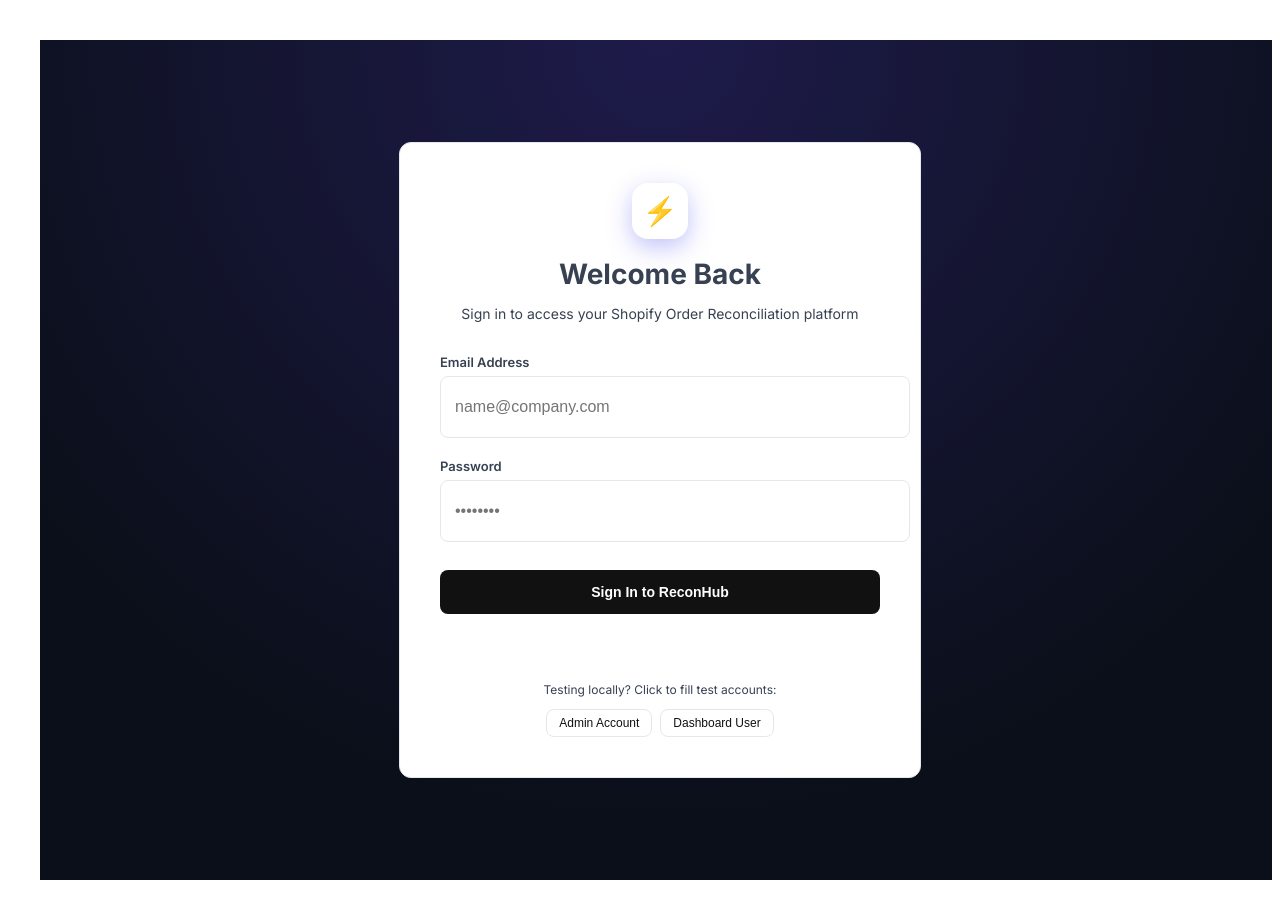
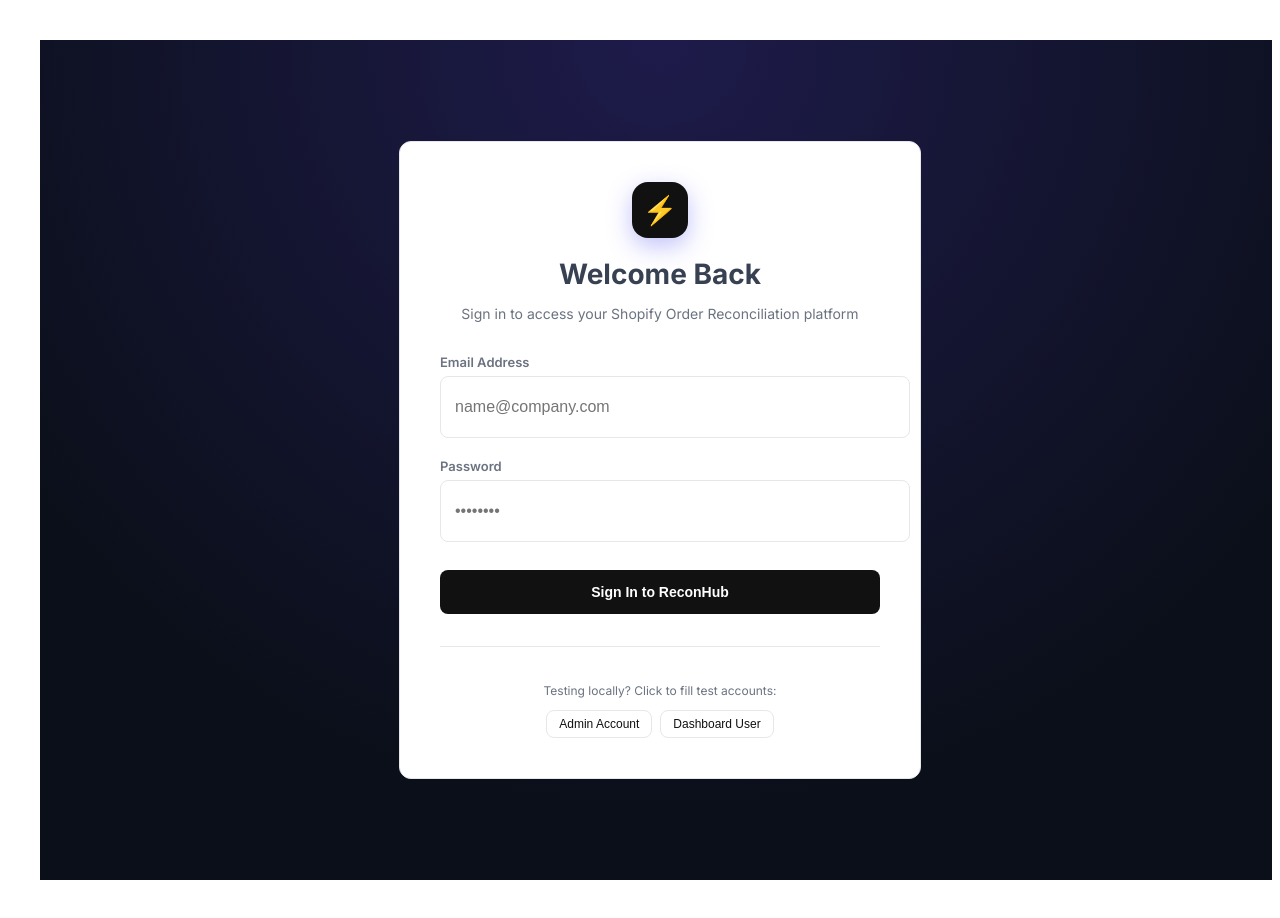
Before and after one commit to Mahima0824/shopify-connection, a Next.js app in the folder frontend/: page /login in a window 1280 px wide. Built offline with nearby package versions, Linux system fonts and the light colour scheme; no server answers.

Commit message:
feat: add legacy var aliases so old pages keep rendering

```diff
--- a/frontend/app/globals.css
+++ b/frontend/app/globals.css
@@ -7,6 +7,9 @@
   --on-primary:#ffffff; --on-dark:#ffffff; --on-dark-soft:#a1a1aa;
   --accent:#3b82f6; --pastel-orange:#fb923c; --pastel-pink:#ec4899; --pastel-violet:#8b5cf6; --pastel-emerald:#34d399;
   --success:#10b981; --warning:#f59e0b; --error:#ef4444;
+  /* Legacy var aliases — same goal as class shims above: old pages keep rendering until Task 5. */
+  --text-muted:#6b7280; --border-color:#e5e7eb; --danger:#ef4444;
+  --accent-primary:#3b82f6; --accent-gradient:#111111;
 }
 body{background:var(--canvas);color:var(--body);font-family:'Inter',-apple-system,'Segoe UI',Roboto,sans-serif;}
 .display{font-weight:600;letter-spacing:-0.04em;color:var(--ink);}
```
